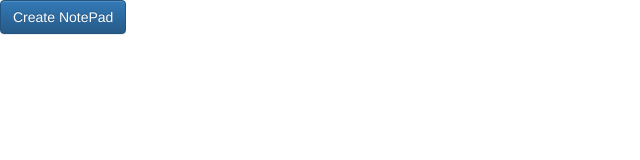
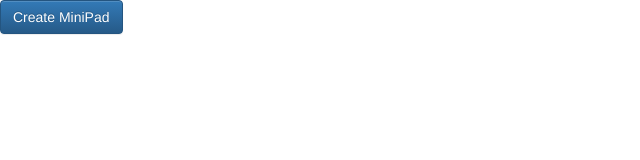
Before and after one commit to Phe0nix/Simple-Notepad, a plain HTML site: page index.html in a window 1280 px wide. Shown: the full height of the page, 0-640 px from the left. Drawn offline with nearby package versions, Linux system fonts and the light colour scheme.

Commit message:
Update index.html

```diff
--- a/index.html
+++ b/index.html
@@ -7,7 +7,7 @@
     <link rel="stylesheet" href="index.html"/>
   </head>
   <body>
-<button class="create btn btn-primary">Create NotePad</button>
+<button class="create btn btn-primary">Create MiniPad</button>
 <div id="space"></div>
     <script src="index.js"></script>
   </body>
```
